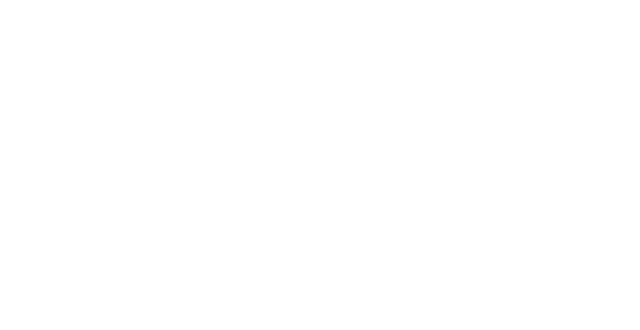
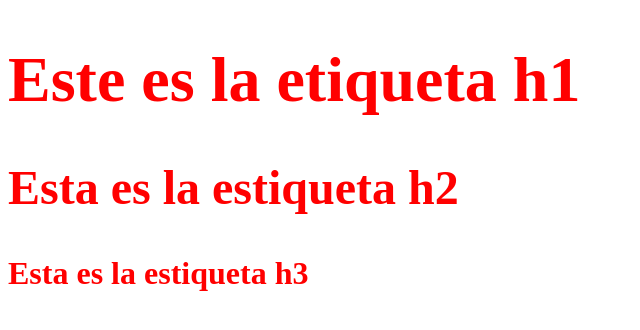
Before and after one commit to Alexbaaa/Lenguajes-de-marcas, a plain HTML site: page CSS/ejercicio 1/index.html in a window 1280 px wide. Shown: the whole page, without its empty margins (0-640 px from the left). Drawn offline with Linux system fonts and the light colour scheme.

Commit message:
Ejercicio 1

```diff
--- a/CSS/ejercicio 1/index.html
+++ b/CSS/ejercicio 1/index.html
@@ -2,11 +2,12 @@
 <html lang="en">
 <head>
     <meta charset="UTF-8">
-    <meta http-equiv="X-UA-Compatible" content="IE=edge">
-    <meta name="viewport" content="width=device-width, initial-scale=1.0">
-    <title>Document</title>
+    <title>ejercicio1</title>
+    <link rel="stylesheet" href="stilo.css">
 </head>
 <body>
-
+    <h1 class="color">Este es la etiqueta h1</h1>
+    <h2 class="color">Esta es la estiqueta h2</h2>
+    <h3 class="color">Esta es la estiqueta h3</h3>
 </body>
 </html>
--- /dev/null
+++ b/CSS/ejercicio 1/stilo.css
@@ -0,0 +1,13 @@
+.color{
+   color: red;
+}
+
+h1 {
+    font-size: 4em;
+}
+h2 {
+    font-size: 3em;
+}
+h3 {
+    font-size: 2em;
+}
```
